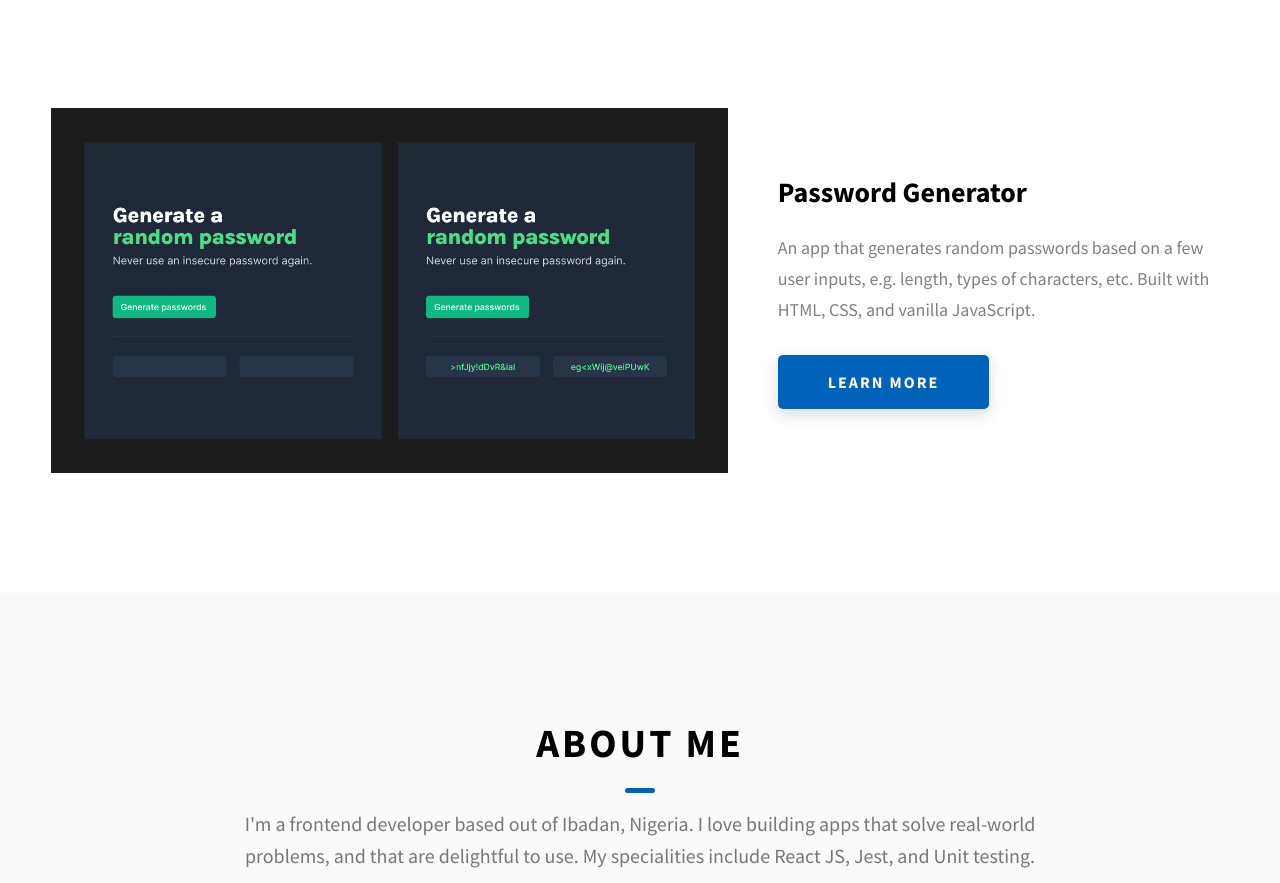
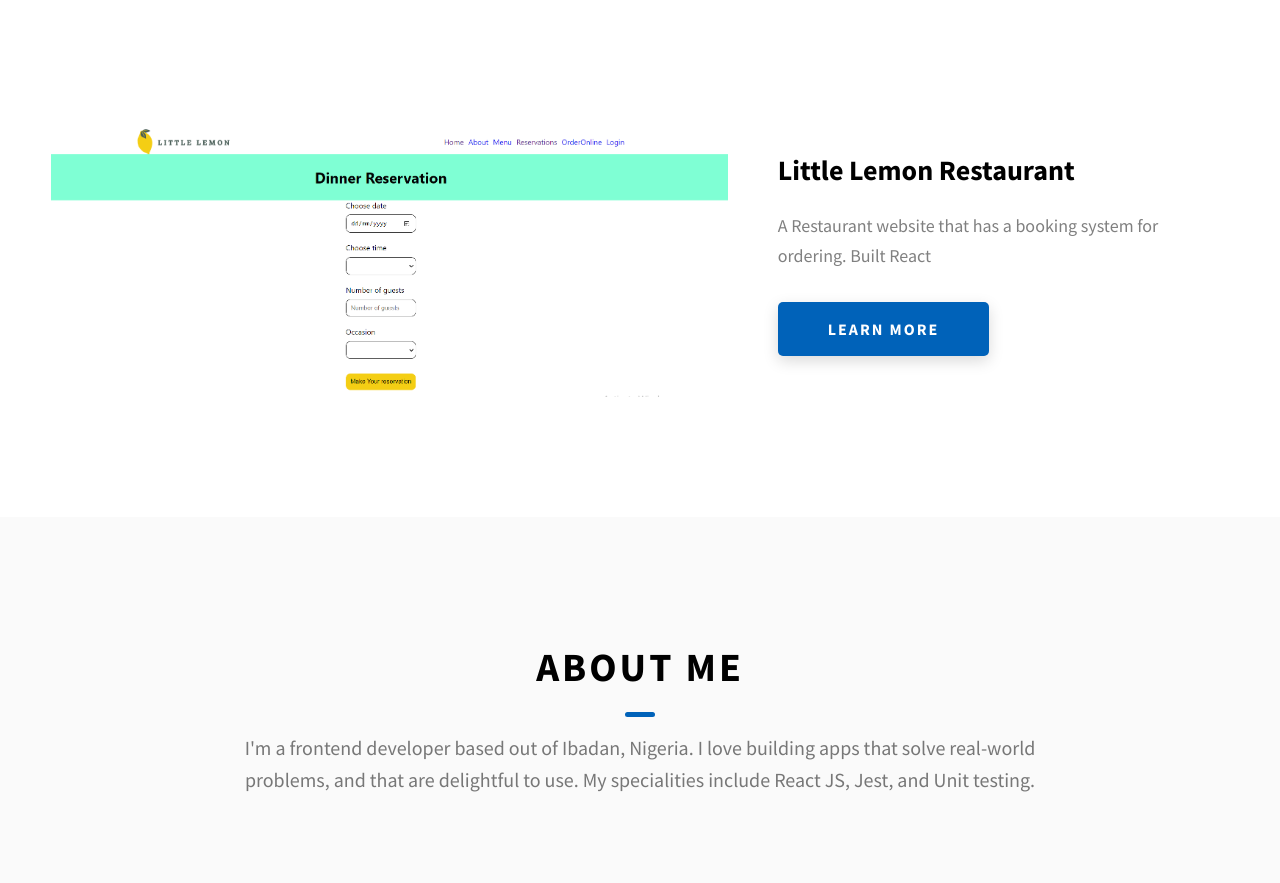
Before and after one commit to Oyekunletomide/my-portfolio, a website built with Vite: page index.html in a window 1280 px wide. Shown: the part 2103-2986 px from the top of the page. Built offline with nearby package versions, Linux system fonts and the light colour scheme.

Commit message:
project 3 changed

```diff
--- a/index.html
+++ b/index.html
@@ -205,17 +205,17 @@
           <div class="projects__row">
             <div class="projects__row-img-cont">
               <img
-                src="./assets/img/password.jpg"
-                alt="Software Screenshot"
+                src="./assets/img/lemonsite.PNG"
+                alt="little lemon website Screenshot"
                 class="projects__row-img"
                 loading="lazy"
               />
             </div>
             <div class="projects__row-content">
-              <h3 class="projects__row-content-title">Password Generator</h3>
+              <h3 class="projects__row-content-title">Little Lemon Restaurant</h3>
               <p class="projects__row-content-desc">
-                An app that generates random passwords based on a few user inputs,
-                e.g. length, types of characters, etc. Built with HTML, CSS, and vanilla JavaScript.
+                A Restaurant website that has a booking system for ordering.
+                Built React
               </p>
               <a
                 href="./project-3.html"
```
Also changed, not shown: project-3.html (+12 -8 lines), assets/img/lemonsite.PNG (added).
